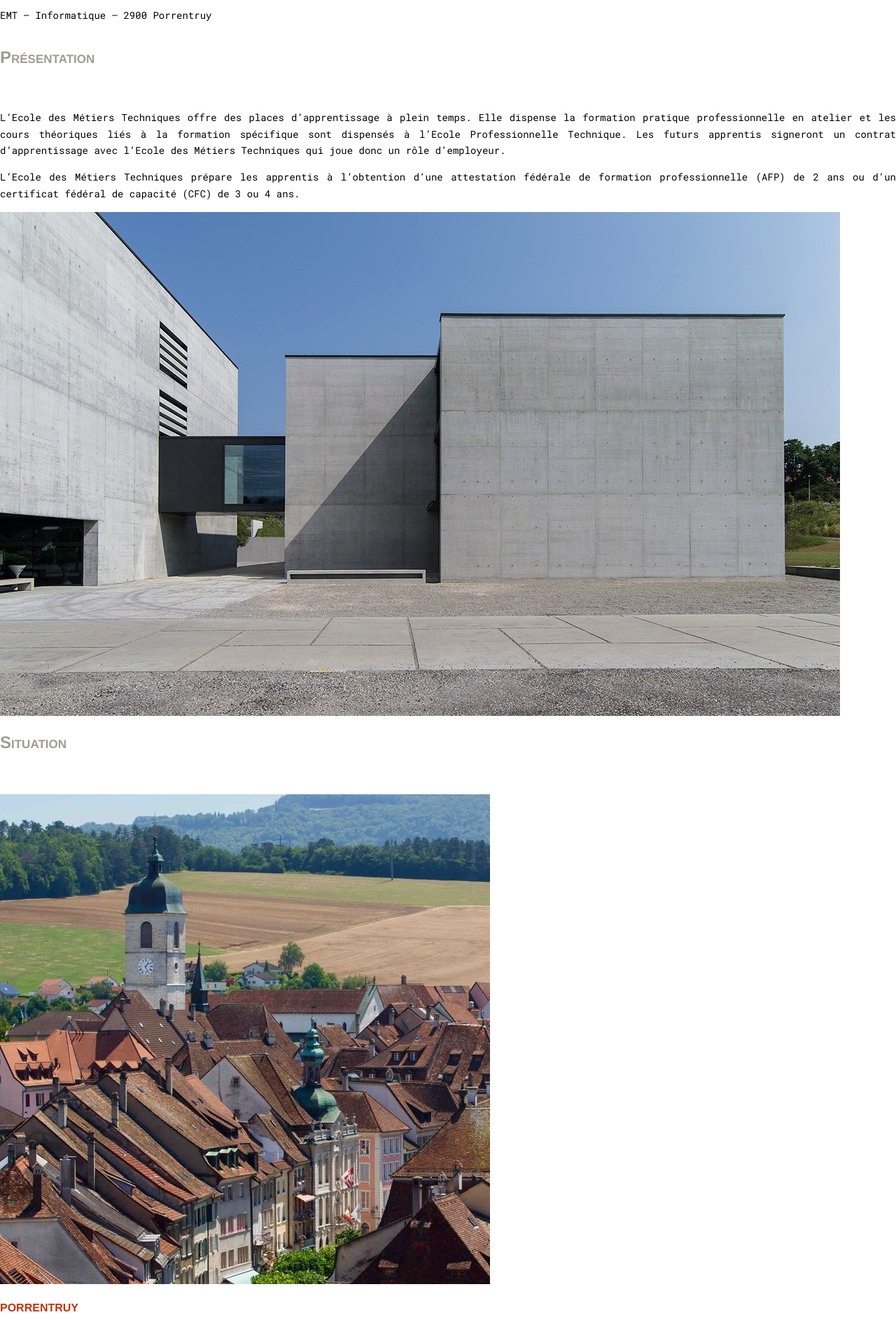
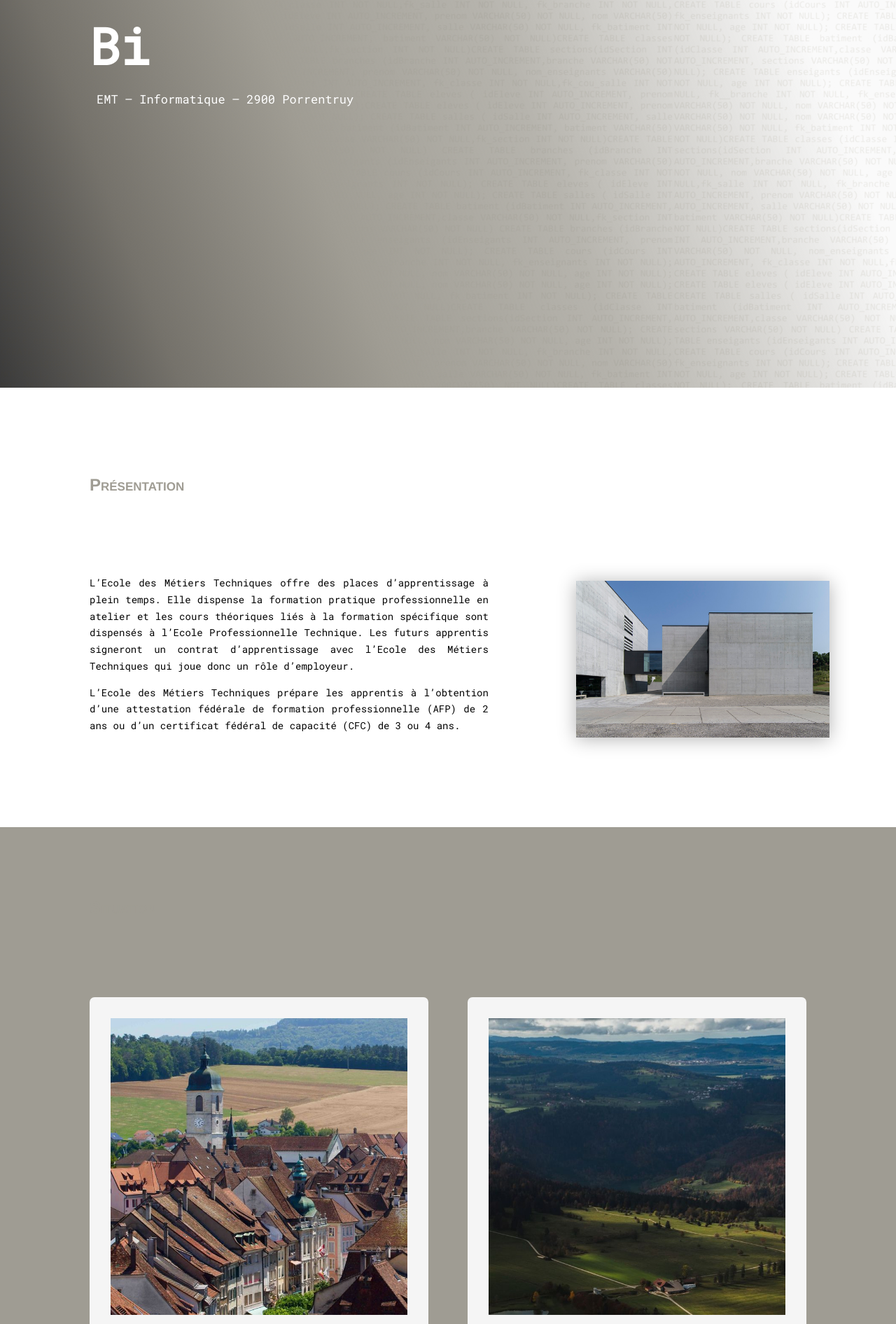
Before and after one commit to drafolin/infa-emt, a Next.js app: page / in a window 1280 px wide. Shown: the part 177-2069 px from the top of the page at 70% size. Built offline with nearby package versions, Linux system fonts and the light colour scheme; a web font is replaced by a local one.

Commit message:
added styles

```diff
--- a/app/style.scss
+++ b/app/style.scss
@@ -108,6 +108,157 @@
       }
     }
 
+    main {
+      .section {
+        &:first-child {
+          padding-top: 0;
+        }
+
+        display: flex;
+        flex-direction: column;
+        width: 100%;
+        padding: 54px 0 0;
+      }
+
+      .row {
+        display: flex;
+        flex-direction: row;
+        align-items: center;
+        justify-content: center;
+        width: 80%;
+        max-width: 1080px;
+        margin: auto;
+        padding: 27px 0;
+
+        &.align-top {
+          align-items: flex-start;
+        }
+      }
+
+      .row:not(.row-1) {
+        justify-content: space-between;
+
+        .column:not(:last-child) {
+          margin-right: 5.5%;
+        }
+      }
+
+      .column {
+        display: flex;
+        flex-direction: column;
+        justify-content: center;
+      }
+
+      .row-1 {
+        .column {
+          width: 100%;
+        }
+      }
+
+      .row-1_2 {
+        .column {
+          width: 47.5%;
+        }
+      }
+
+      .row-3_5 {
+        .column {
+          &:first-child {
+            width: 57.8%;
+          }
+
+          &:last-child {
+            width: 36.7%;
+          }
+        }
+      }
+
+      .hero-fullscreen {
+        p {
+          padding-bottom: 0;
+          margin: 0;
+          font-family: "Roboto Mono", monospace;
+          font-size: 17px;
+          padding-left: 10px;
+        }
+      }
+
+      .blurb {
+        background-color: #f5f5f5;
+        border-radius: 7px 7px 7px 7px;
+        overflow: hidden;
+        padding-top: 30px !important;
+        padding-right: 30px !important;
+        padding-bottom: 30px !important;
+        padding-left: 30px !important;
+
+        img {
+          height: auto;
+          max-width: 100%;
+        }
+      }
+
+      .b-border-black {
+        border-bottom: 1px solid black;
+      }
+
+      .section:nth-child(1) {
+        background-blend-mode: color;
+        background-image: url("../assets/CREATE1.png"),
+          linear-gradient(
+            69deg,
+            #3a3a3a 0%,
+            #75726b 17%,
+            #9f9c93 37%,
+            rgba(159, 156, 147, 0.76) 59%,
+            rgba(245, 245, 245, 0.5) 88%
+          );
+        min-height: 651px;
+
+        .row {
+          height: 100%;
+          margin-top: 100px;
+        }
+
+        .column {
+          height: 100%;
+          color: white;
+        }
+      }
+
+      .section:nth-child(2) {
+        padding-top: 60px;
+
+        .row:first-child {
+          padding-top: 45px;
+        }
+
+        .row:nth-child(2) {
+          .column:first-child {
+            padding-right: 36px;
+          }
+
+          .column:last-child img {
+            min-height: 223.8px;
+            position: relative;
+            height: auto;
+            max-width: 100%;
+            width: 1200px;
+            transform: translateX(33px) translateY(0px);
+            box-shadow: 0px 2px 25px 0px rgb(0 0 0 / 30%);
+          }
+        }
+
+        .row:last-child {
+          padding-bottom: 119px;
+        }
+      }
+
+      .section:nth-child(3) {
+        background-color: #9f9c93;
+      }
+    }
+
     footer {
       display: flex;
       flex-direction: column;
```
